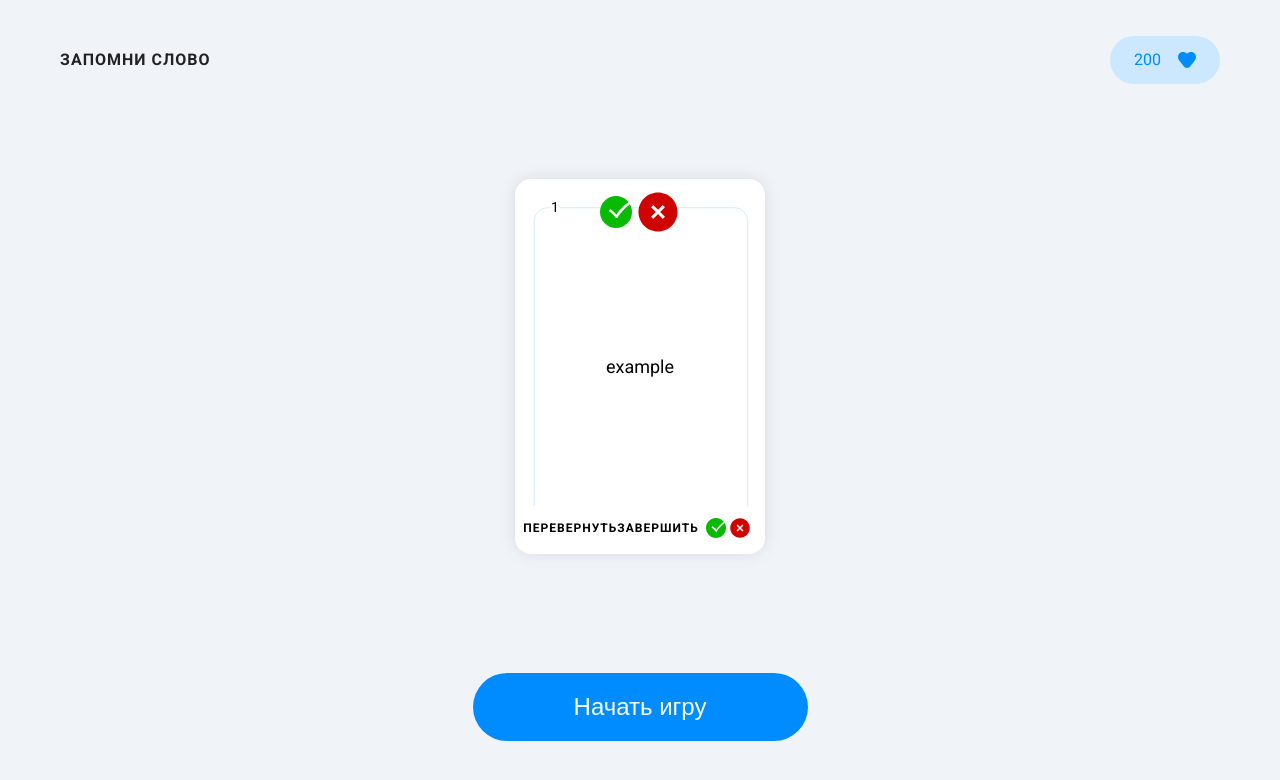
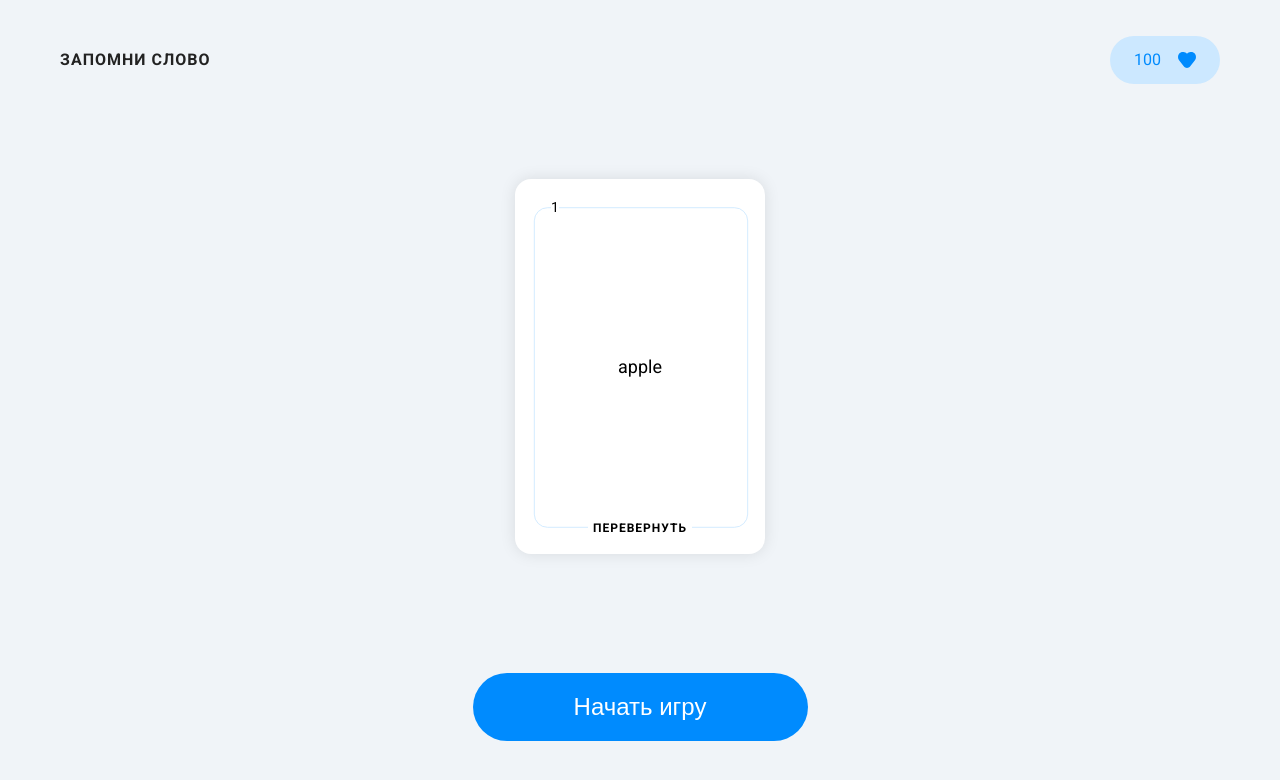
Before and after one commit to sigmarius/words-memorizing-app, a Vue app: page / in a window 1280 px wide. Shown: the top 780 px of the page. Built offline with nearby package versions, Linux system fonts and the light colour scheme.

Commit message:
Добавляет реактивность

```diff
--- a/src/App.vue
+++ b/src/App.vue
@@ -1,7 +1,17 @@
 <script setup>
+import { computed, ref } from 'vue';
+
 import Header from './components/Header.vue';
 import Button from './components/Button.vue';
 import Card from './components/Card.vue';
+
+let counter = ref(100);
+
+let cardData = ref({
+  number: 1,
+  word: 'apple',
+  traslation: 'яблоко'
+});
 
 const handleFlipCard = (payload) => {
   console.log('Card flipped:', payload);
@@ -9,13 +19,25 @@ const handleFlipCard = (payload) => {
 
 const handleChangeStatus = (payload) => {
   console.log('Status changed:', payload);
+
+  switch (payload.status) {
+    case 'success':
+      counter.value++;
+      break;
+    case 'fail':
+      counter.value--;
+      break;
+    default:
+      break;
+  }
 };
 </script>
 
 <template>
-  <Header />
+  <Header :counter />
   <main class="main">
-    <Card @flip-card="handleFlipCard" @change-status="handleChangeStatus" />
+    <Card v-bind="cardData" @flip-card="handleFlipCard" @change-status="handleChangeStatus" />
+
     <Button>Начать игру</Button>
   </main>
 </template>
--- a/src/components/Card.vue
+++ b/src/components/Card.vue
@@ -1,45 +1,66 @@
 <script setup>
+import { computed, ref } from 'vue';
+
 import IconSuccess from './icons/IconSuccess.vue';
 import IconFail from './icons/IconFail.vue';
-const { cardWord = 'example', cardNumber = 1 } = defineProps({
-    cardWord: String,
-    cardNumber: Number
+
+const { number = 1, word = 'example', translation = 'пример' } = defineProps({
+    number: Number,
+    word: String,
+    translation: String
 });
 
 const emits = defineEmits({
     flipCard: (payload) => {
-        console.log('Card flipped validation:', payload);
         return payload;
     },
     changeStatus: (payload) => {
-        console.log('Status changed validation:', payload);
         return payload;
     }
 });
 
-const cardFlip = (state) => {
-    emits('flipCard', { state, cardWord, cardNumber });
+let state = ref('closed'); // opened / closed
+let status = ref(''); // success / fail / pending
+
+let displayWord = computed(() => {
+    return state.value === 'opened' ? translation : word;
+});
+
+const cardFlip = () => {
+    state.value = 'opened';
+    status.value = 'pending';
+
+    emits('flipCard', { state: state.value, word, number });
 };
 
-const changeStatus = (status) => {
-    emits('changeStatus', { status, cardWord, cardNumber });
+const completeGuess = () => {
+    state.value = 'closed';
+    status.value = '';
+};
+
+const changeStatus = (payload) => {
+    status.value = payload;
+
+    emits('changeStatus', { status: status.value, word, number });
 };
 </script>
 
 <template>
     <div class="card">
         <div class="card__state">
-            <span class="card__number">{{ cardNumber }}</span>
-            <IconSuccess :icon-width="36" :icon-height="36" />
-            <IconFail :icon-width="48" :icon-height="48" />
+            <span class="card__number">{{ number }}</span>
+            <IconSuccess :icon-width="36" :icon-height="36" v-if="status === 'success'" />
+            <IconFail :icon-width="48" :icon-height="48" v-if="status === 'fail'" />
         </div>
-        <p class="card__word">{{ cardWord }}</p>
+        <!-- word / translation в зависимости от state -->
+        <p class="card__word">{{ displayWord }}</p>
         <div class="card__actions">
-            <p class="card__actions-name" @click="cardFlip('open')">Перевернуть</p>
+            <p class="card__actions-name" @click="cardFlip()" v-if="state === 'closed'">Перевернуть</p>
 
-            <p class="card__actions-name" @click="cardFlip('close')">Завершить</p>
+            <p class="card__actions-name" @click="completeGuess()" v-if="status === 'success' || status === 'fail'">
+                Завершено</p>
 
-            <div class=" card__actions-icons">
+            <div class="card__actions-icons" v-if="status === 'pending'">
                 <IconSuccess @click="changeStatus('success')" />
                 <IconFail @click="changeStatus('fail')" />
             </div>
--- a/src/components/Header.vue
+++ b/src/components/Header.vue
@@ -1,11 +1,15 @@
 <script setup>
 import Score from './Score.vue';
+
+const { counter = 0 } = defineProps({
+    counter: Number
+});
 </script>
 
 <template>
     <header class="header">
         <h1>Запомни слово</h1>
-        <Score :counter="200" />
+        <Score :counter="counter" />
     </header>
 </template>
 
```
